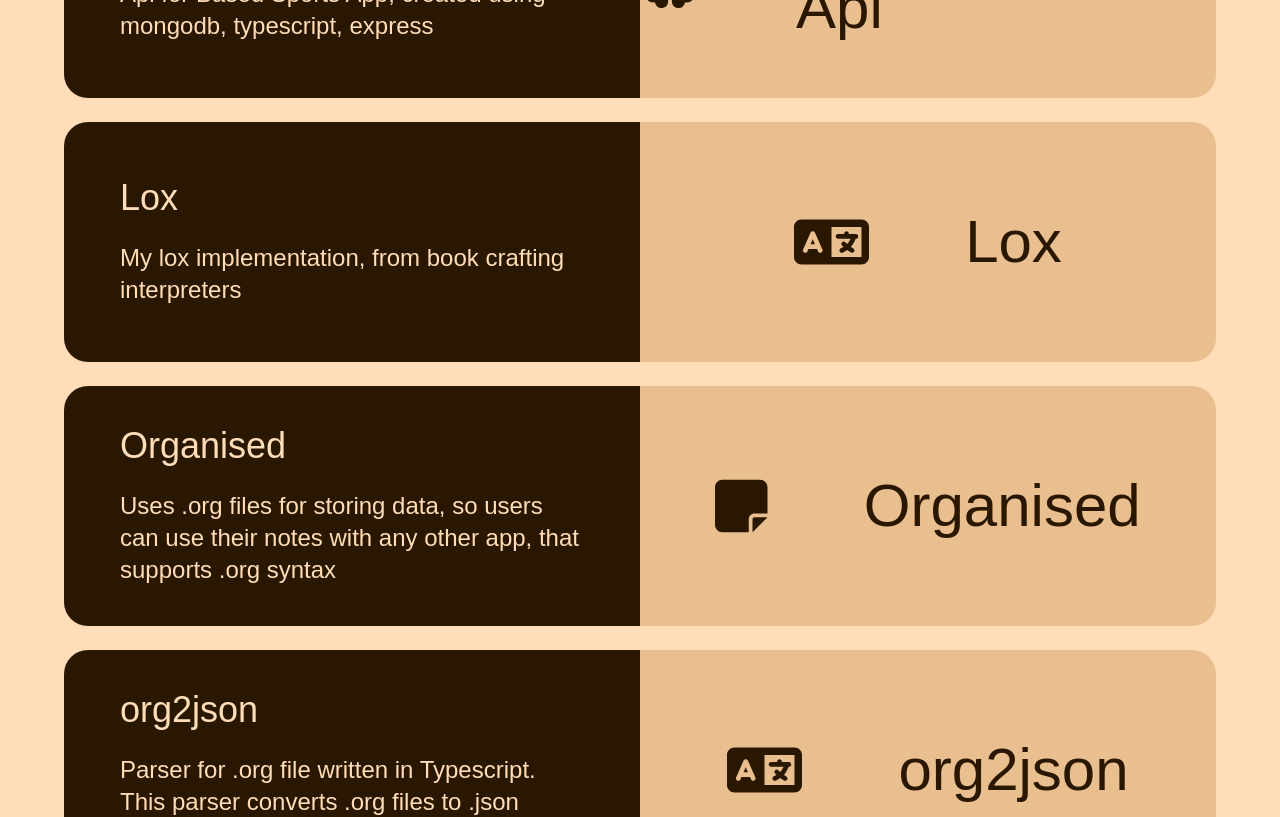
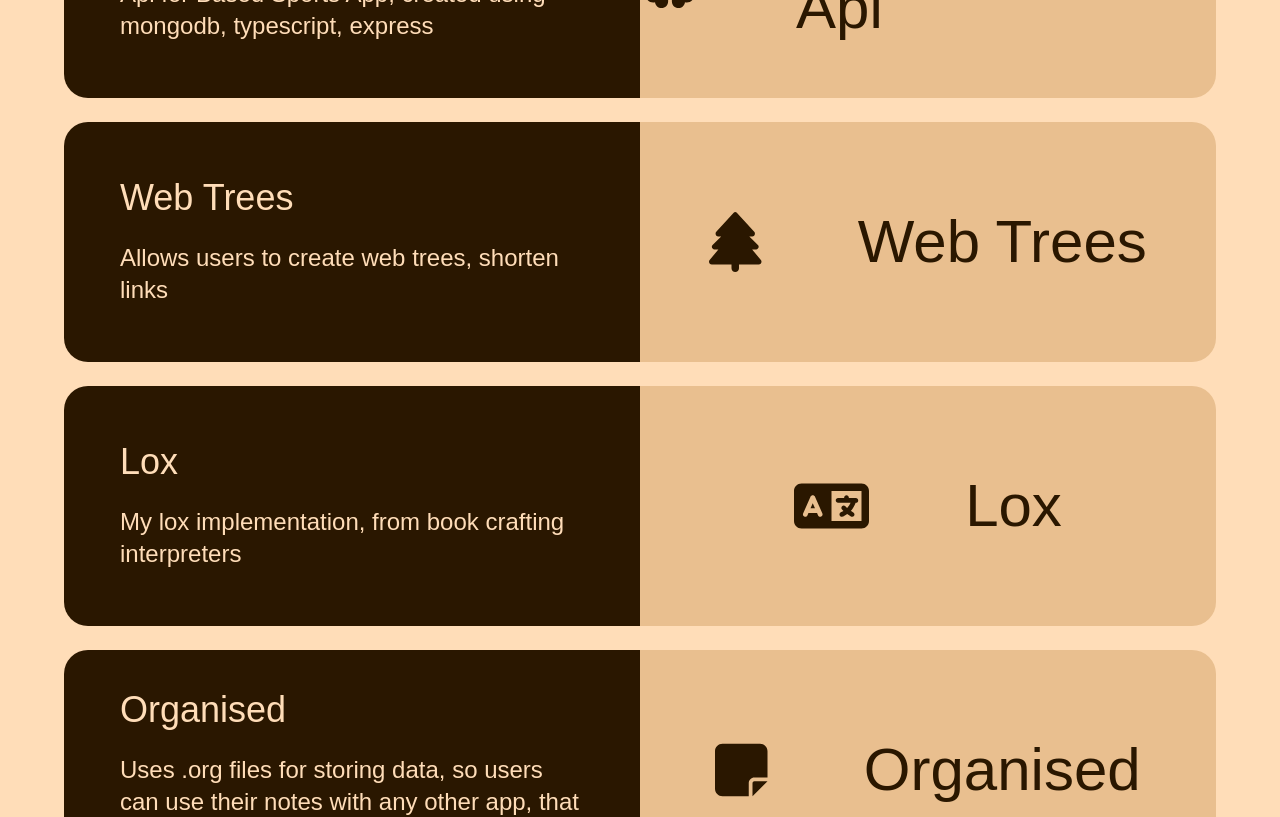
Before and after one commit to VladPetryshyn/vladpetryshyn.github.io, a React (Vite) app: page / in a window 1280 px wide. Shown: the part 1320-2137 px from the top of the page. Built offline with nearby package versions, Linux system fonts and the light colour scheme.

Commit message:
Added new project

```diff
--- a/data.ts
+++ b/data.ts
@@ -1,5 +1,5 @@
 import { faGithub, faLinkedinIn } from "@fortawesome/free-brands-svg-icons"
-import { faBell, faBrain, faDumbbell, faLanguage, faNoteSticky } from "@fortawesome/free-solid-svg-icons"
+import { faBell, faBrain, faDumbbell, faLanguage, faNoteSticky, faTree } from "@fortawesome/free-solid-svg-icons"
 
 export const projects = [
   {
@@ -13,6 +13,12 @@ export const projects = [
     description: "Api for Based Sports App, created using mongodb, typescript, express",
     link: "https://github.com/VladPetryshyn/based-sports-api",
     icon: faBrain
+  },
+  {
+    title: "Web Trees",
+    description: "Allows users to create web trees, shorten links",
+    icon: faTree,
+    link: "https://github.com/VladPetryshyn/web-trees"
   },
   {
     title: "Lox",
```
